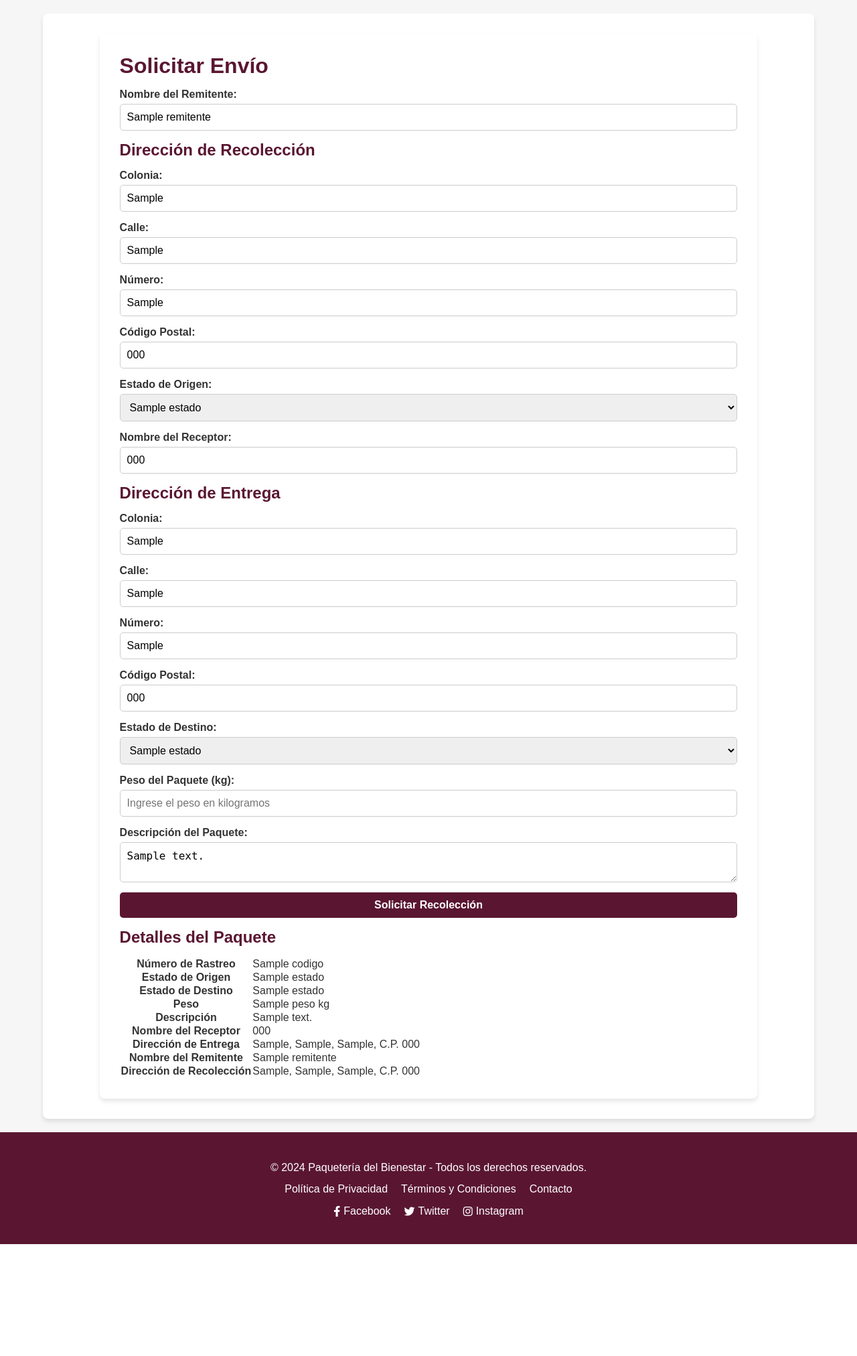
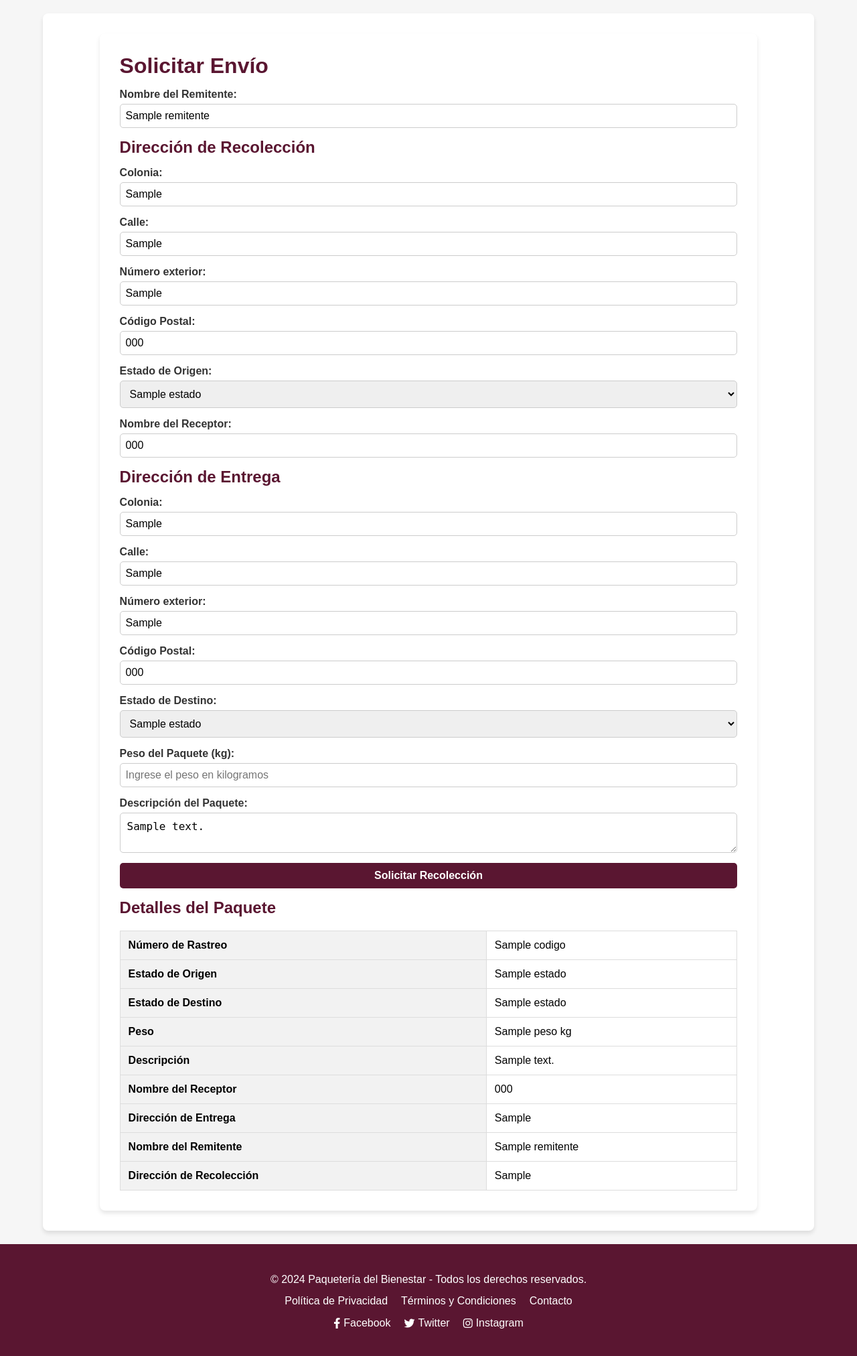
Before and after one commit to rayo-alcantar/Paqueteria_del_bienestar, a Django app: template templates/solicitar_envio.html in a window 1280 px wide. Shown: the part 90-2114 px from the top of the page at 67% size. Before the commit the page ends 1947 px from the top, so only its background shows below. Run offline with Django 3.2, Linux system fonts and the light colour scheme; tables that the repository leaves empty hold one stand-in row (values such as "Sample post"); the template is opened without the code that fills it: values that come from a table or form of the project are taken from there, most other values are stand-ins (such as "Sample title", 1, 10 or a date in 2020).

Commit message:
Se corrige la forma de presentar la dirección

```diff
--- a/templates/solicitar_envio.html
+++ b/templates/solicitar_envio.html
@@ -54,12 +54,12 @@
             </div>
 
             <div class="form-group">
-                <label for="numero_recoleccion">Número:</label>
+                <label for="numero_recoleccion">Número exterior:</label>
                 <input
                     type="text"
                     id="numero_recoleccion"
                     name="numero_recoleccion"
-                    placeholder="Número"
+                    placeholder="Número exterior"
                     value="{{ form_data.numero_recoleccion|default_if_none:'' }}"
                     required>
                 {% if errors.numero_recoleccion %}
@@ -141,12 +141,12 @@
             </div>
 
             <div class="form-group">
-                <label for="numero_entrega">Número:</label>
+                <label for="numero_entrega">Número exterior:</label>
                 <input
                     type="text"
                     id="numero_entrega"
                     name="numero_entrega"
-                    placeholder="Número"
+                    placeholder="Número exterior"
                     value="{{ form_data.numero_entrega|default_if_none:'' }}"
                     required>
                 {% if errors.numero_entrega %}
@@ -218,7 +218,7 @@
 
         {% if codigo %}
             <h2>Detalles del Paquete</h2>
-            <table>
+            <table class="tabla-detalles">
                 <tr>
                     <th>Número de Rastreo</th>
                     <td>{{ codigo }}</td>
@@ -245,7 +245,7 @@
                 </tr>
                 <tr>
                     <th>Dirección de Entrega</th>
-                    <td>{{ colonia_entrega }}, {{ calle_entrega }}, {{ numero_entrega }}, C.P. {{ codigo_postal_entrega }}</td>
+                    <td>{{ direccion_entrega }}</td>
                 </tr>
                 <tr>
                     <th>Nombre del Remitente</th>
@@ -253,11 +253,71 @@
                 </tr>
                 <tr>
                     <th>Dirección de Recolección</th>
-                    <td>{{ colonia_recoleccion }}, {{ calle_recoleccion }}, {{ numero_recoleccion }}, C.P. {{ codigo_postal_recoleccion }}</td>
+                    <td>{{ direccion_recoleccion }}</td>
                 </tr>
             </table>
         {% elif error %}
             <p class="error-message">{{ error }}</p>
         {% endif %}
     </div>
+
+    <!-- Agregar estilos CSS para mejorar la visibilidad de la tabla -->
+    <style>
+        .tabla-detalles {
+            width: 100%;
+            border-collapse: collapse;
+            color: #000; /* Texto negro */
+            background-color: #fff; /* Fondo blanco */
+            margin-top: 20px;
+        }
+
+        .tabla-detalles th, .tabla-detalles td {
+            border: 1px solid #ddd;
+            padding: 12px;
+            text-align: left;
+        }
+
+        .tabla-detalles th {
+            background-color: #f2f2f2;
+        }
+
+        /* Estilos para mensajes de error */
+        .error-message {
+            color: red;
+            font-size: 0.9em;
+        }
+
+        /* Estilos para el botón */
+        .btn {
+            background-color: #4CAF50; /* Verde */
+            color: white;
+            padding: 10px 20px;
+            border: none;
+            cursor: pointer;
+        }
+
+        .btn:hover {
+            background-color: #45a049;
+        }
+
+        /* Mejorar la apariencia general del formulario */
+        .form-group {
+            margin-bottom: 15px;
+        }
+
+        label {
+            display: block;
+            margin-bottom: 5px;
+            font-weight: bold;
+        }
+
+        input[type="text"],
+        input[type="number"],
+        select,
+        textarea {
+            width: 100%;
+            padding: 8px;
+            box-sizing: border-box;
+        }
+    </style>
 {% endblock %}
```
